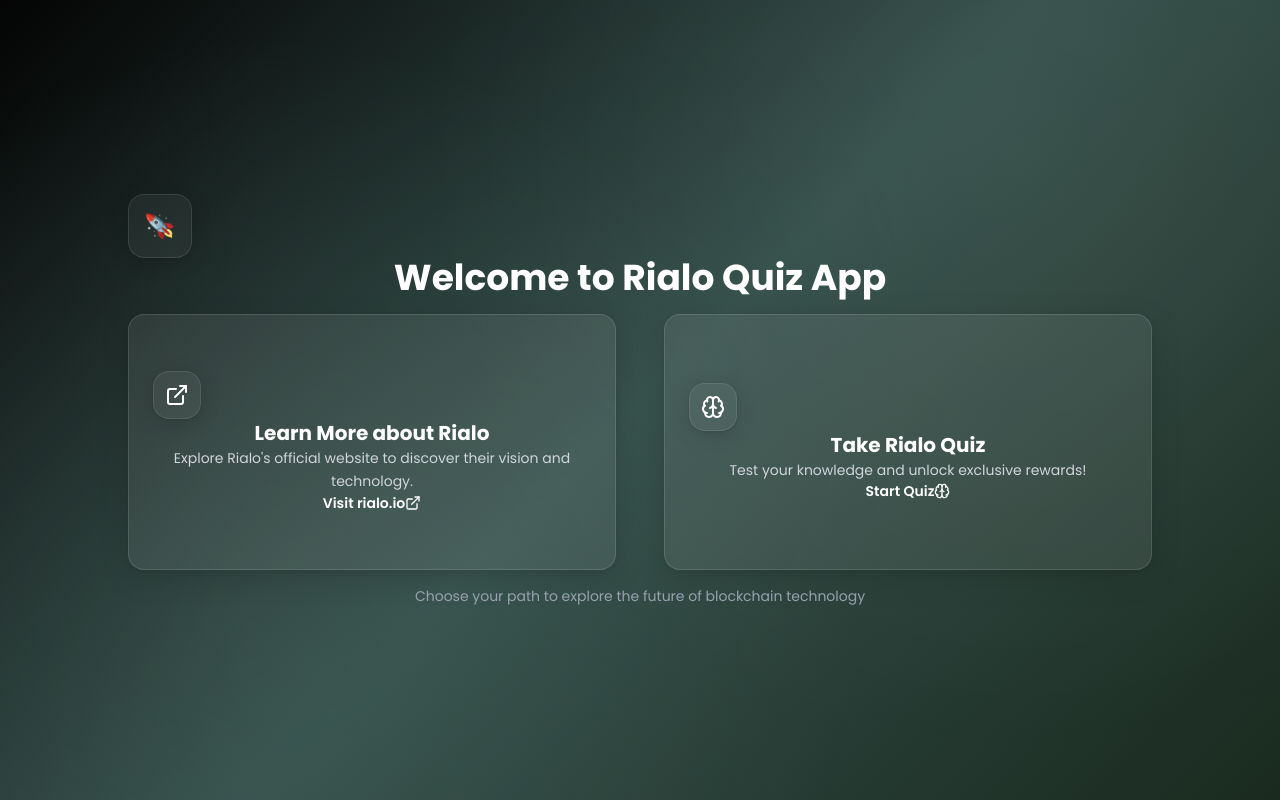
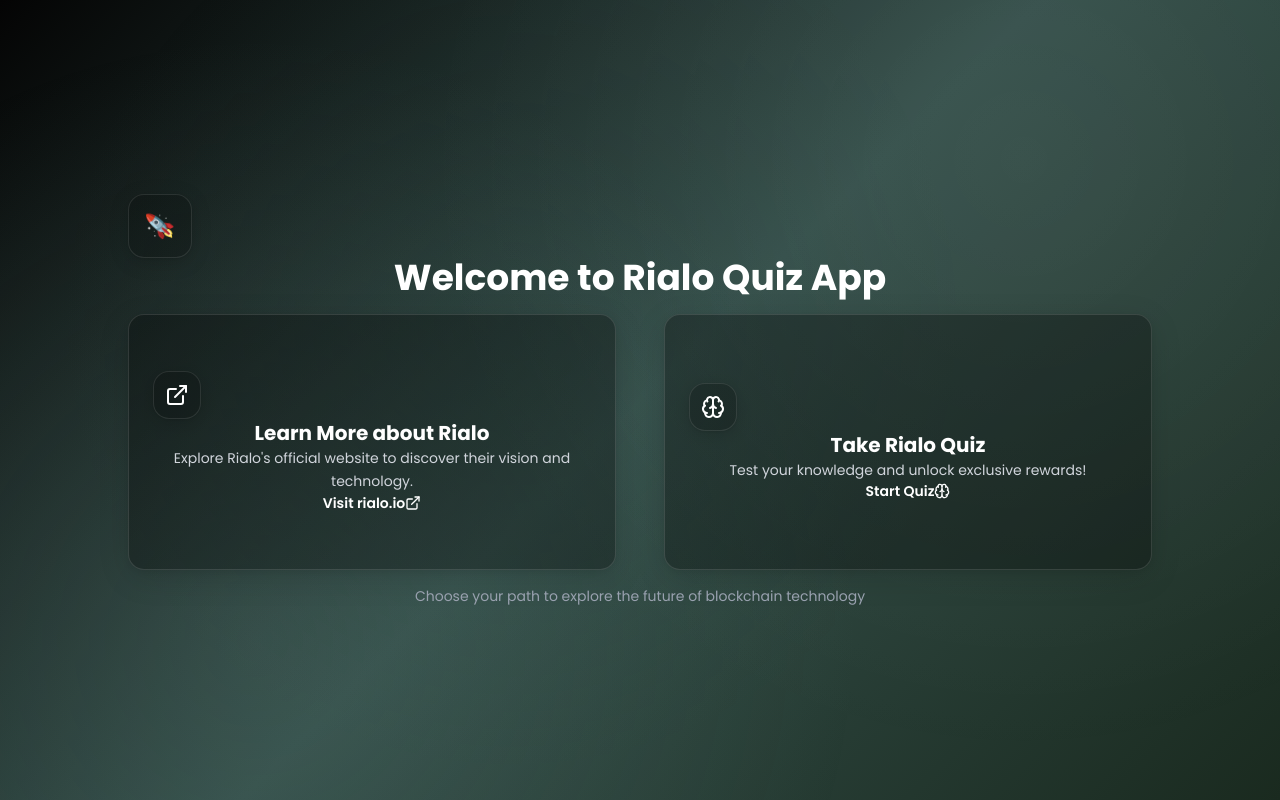
Before and after one commit to xilverfang/rialoquizapp, a Next.js app: page / in a window 1280 px wide. Built offline with nearby package versions, Linux system fonts and the light colour scheme.

Commit message:
fixed glassmorphism-backdrop filter

```diff
--- a/src/app/globals.css
+++ b/src/app/globals.css
@@ -55,18 +55,16 @@
 
 /* Modern card design system */
 .glass {
-  background: rgba(255, 255, 255, 0.05);
+  background: rgba(0, 0, 0, 0.2);
   border: 1px solid rgba(255, 255, 255, 0.1);
   border-radius: 16px;
   box-shadow:
     0 4px 20px rgba(0, 0, 0, 0.15),
     0 1px 3px rgba(0, 0, 0, 0.1);
-  backdrop-filter: blur(10px);
-  -webkit-backdrop-filter: blur(10px);
 }
 
 .glass-card {
-  background: rgba(255, 255, 255, 0.08);
+  background: rgba(0, 0, 0, 0.3);
   border: 1px solid rgba(255, 255, 255, 0.12);
   border-radius: 16px;
   box-shadow:
```
